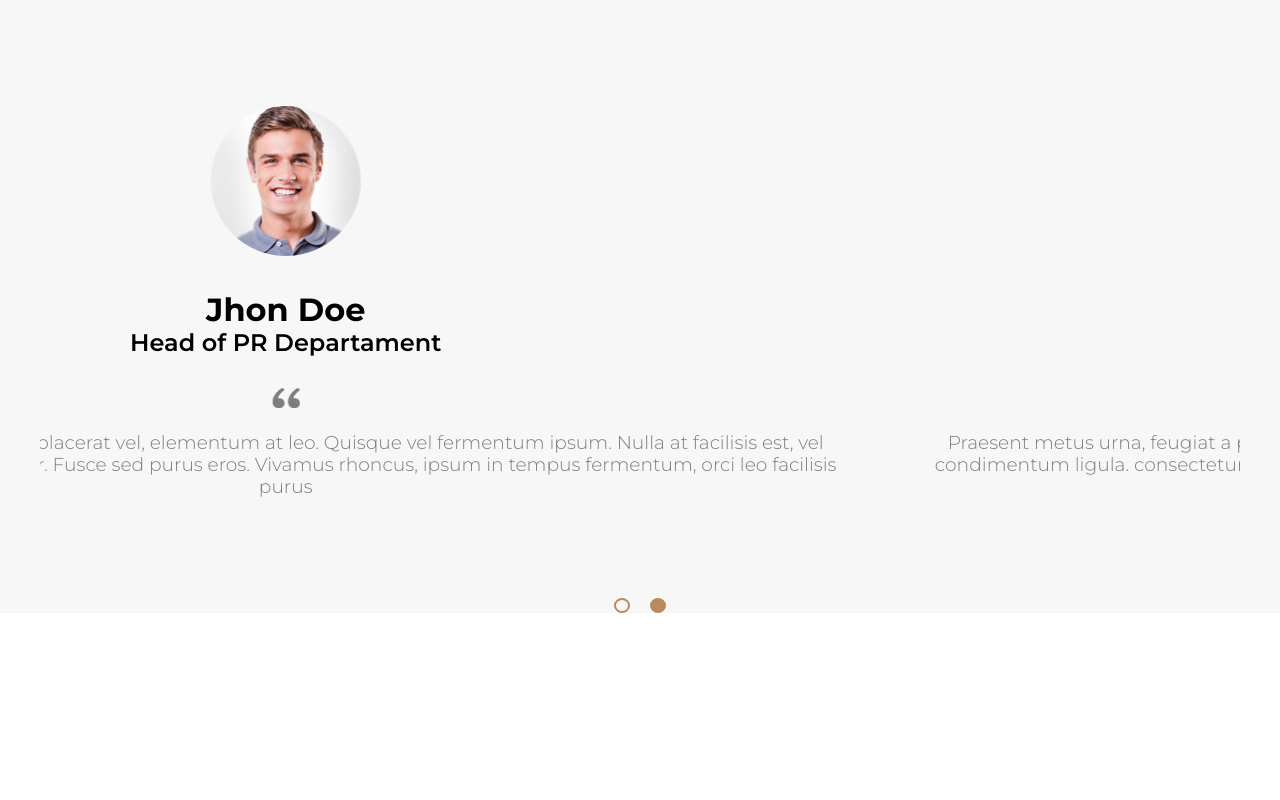
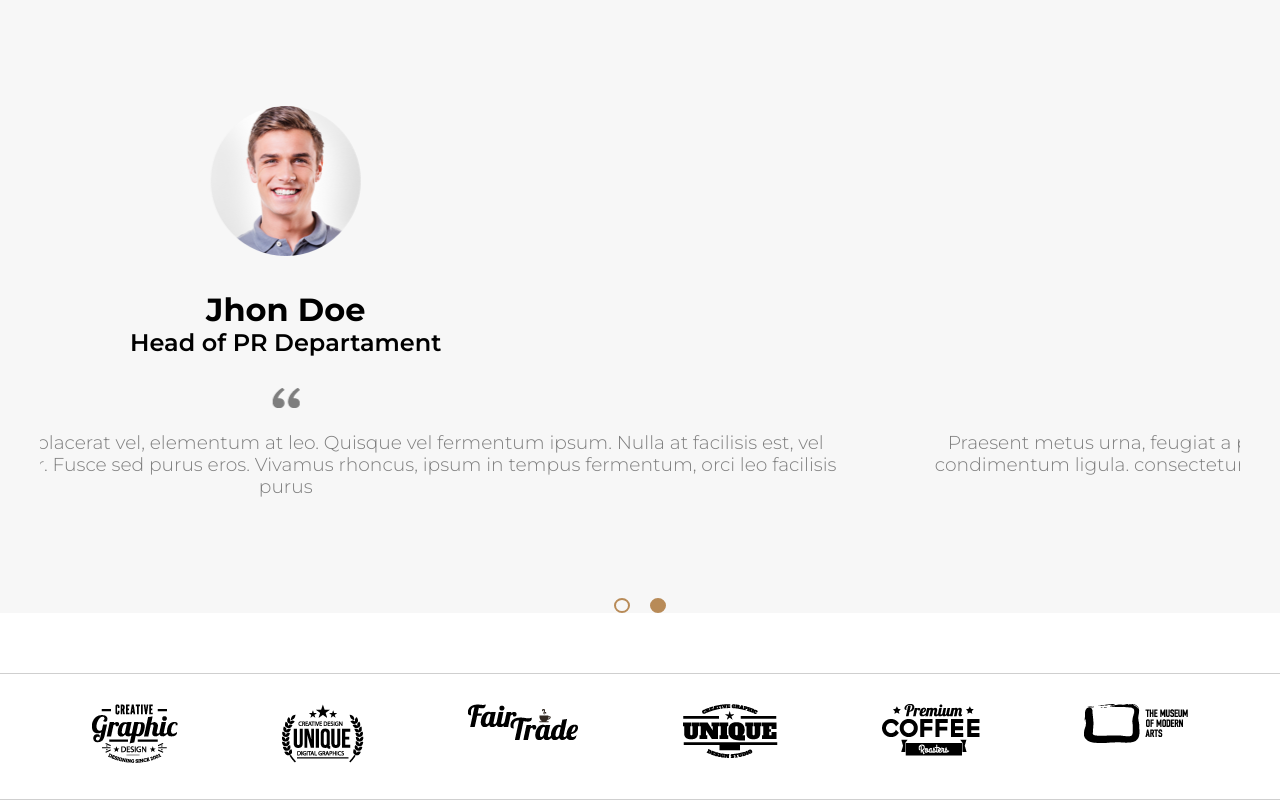
Before and after one commit to zalmon74/Awax, a plain HTML site: page project/index.html in a window 1280 px wide. Shown: the part 4266-5066 px from the top of the page. Before the commit the page ends 4939 px from the top, so only its background shows below. Drawn offline with nearby package versions, Linux system fonts and the light colour scheme.

Commit message:
add block clients_logo

```diff
--- a/project/css/style.css
+++ b/project/css/style.css
@@ -848,6 +848,21 @@ a{
   margin-bottom: 5%;
 }
 
+/* clients_logo */
+
+.clients_logo{
+  border: 1px solid #cfcfcf;
+  border-left: 0;
+  border-right: 0;
+}
+
+.clients_logo__inner{
+  padding: 2.5% 0;
+
+  display: flex;
+  justify-content: space-around;
+}
+
 
 @media screen and (max-width: 1200px){
   .intro__title_item{
@@ -946,6 +961,11 @@ a{
   .about__video_item{
     margin-bottom: 5%;
   }
+
+  /* clients_logo */
+  #clients_logo_6{
+    display: none;
+  }
 }
 
 /* media display none for vertical line menu */
@@ -964,6 +984,11 @@ a{
     margin-left: 10px;
     border: 0;
   }
+
+  /* clients_logo */
+  #clients_logo_5{
+    display: none;
+  }
 }
 
 @media screen and (max-width: 383px) {
@@ -974,4 +999,18 @@ a{
   #menu__vl_3 {
     border: 0;
   }
+
+  /* clients_logo */
+  #clients_logo_3{
+    display: none;
+  }
 }
+
+@media screen and (max-width: 460px) {
+
+  /* clients_logo */
+  #clients_logo_4{
+    display: none;
+  }
+
+}
--- a/project/index.html
+++ b/project/index.html
@@ -963,6 +963,31 @@
     </div>
   </section>
 
+  <section class="clients_logo">
+    <div class="container">
+      <div class="clients_logo__inner">
+        <div class="clients_logo_item" id="clients_logo_1">
+          <img src="img/clients_logo/1.png" alt="client_logo">
+        </div>
+        <div class="clients_logo_item" id="clients_logo_2">
+          <img src="img/clients_logo/2.png" alt="client_logo">
+        </div>
+        <div class="clients_logo_item" id="clients_logo_3">
+          <img src="img/clients_logo/3.png" alt="client_logo">
+        </div>
+        <div class="clients_logo_item" id="clients_logo_4">
+          <img src="img/clients_logo/4.png" alt="client_logo">
+        </div>
+        <div class="clients_logo_item" id="clients_logo_5">
+          <img src="img/clients_logo/5.png" alt="client_logo">
+        </div>
+        <div class="clients_logo_item" id="clients_logo_6">
+          <img src="img/clients_logo/6.png" alt="client_logo">
+        </div>
+      </div>
+    </div>
+  </section>
+
   <script src="https://code.jquery.com/jquery-3.6.0.min.js"></script>
   <script src="js/slick-1.8.1/slick.min.js"></script>
   <script src="js/jTap/jquery.tap.js"></script>
```
Also changed, not shown: project/img/clients_logo/1.png (added), project/img/clients_logo/2.png (added), project/img/clients_logo/3.png (added), project/img/clients_logo/4.png (added), project/img/clients_logo/5.png (added), project/img/clients_logo/6.png (added).
